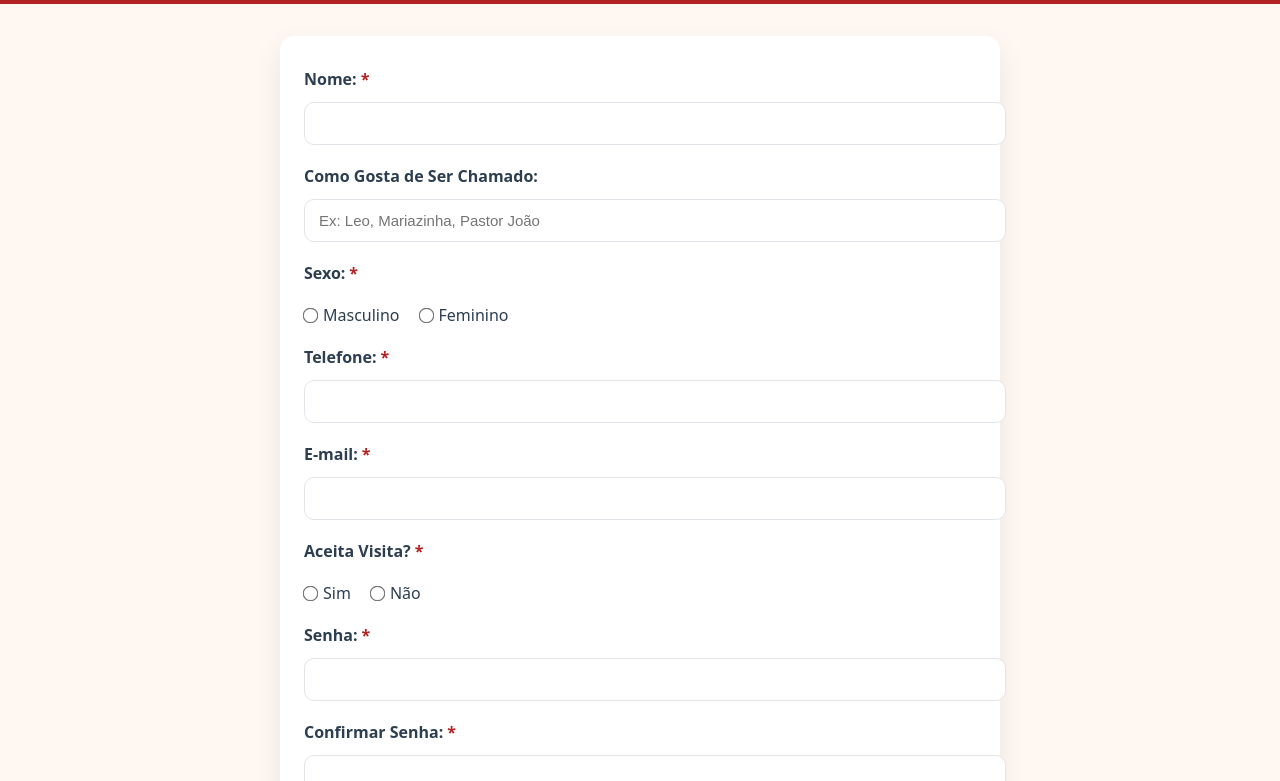
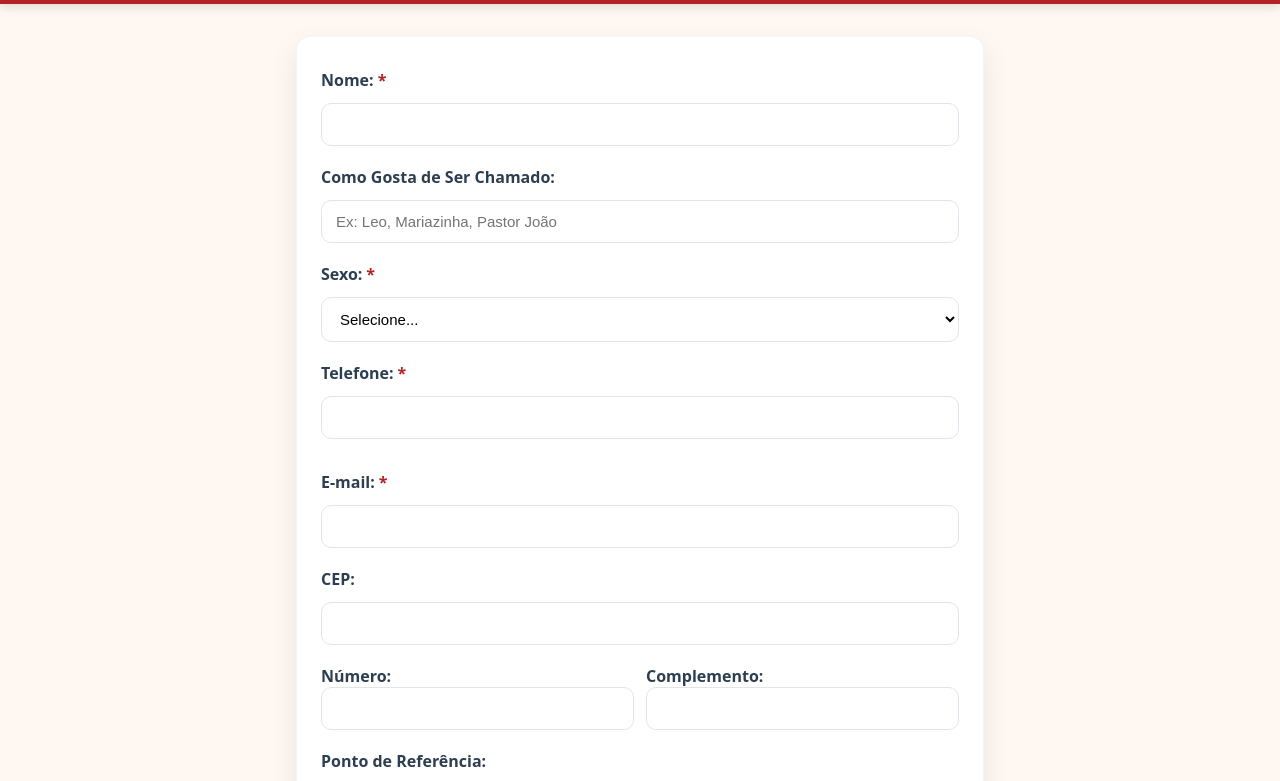
Before and after one commit to leoguerramaia/Oracao, a plain HTML site: page cadastro.html in a window 1280 px wide. Shown: the part 69-850 px from the top of the page. Drawn offline with Linux system fonts and the light colour scheme.

Commit message:
Update cadastro.html

```diff
--- a/cadastro.html
+++ b/cadastro.html
@@ -17,6 +17,9 @@
       --ring:rgba(178,34,34,.35);
     }
 
+    /* ✅ evita overflow dos campos (inclui padding/borda no width) */
+    *, *::before, *::after { box-sizing: border-box; }
+
     body{
       margin:0;
       font-family:system-ui, -apple-system, Segoe UI, Roboto, Arial, sans-serif;
@@ -29,56 +32,76 @@
       color:#ffd700;
       padding:20px;
       text-align:center;
+      box-shadow:0 2px 10px rgba(0,0,0,.15);
+      text-shadow:0 0 6px rgba(255,215,0,0.6);
     }
-    header h1{margin:0;font-size:24px;}
+    header h1{margin:0;font-size:24px;letter-spacing:.5px}
 
-    .container{max-width:720px;margin:32px auto;padding:0 16px;}
+    .container{
+      max-width:720px;
+      margin:32px auto;
+      padding:0 16px;
+    }
+
     .card{
       background:var(--card);
       border-radius:14px;
       padding:24px;
       box-shadow:0 12px 30px rgba(0,0,0,.08);
+      border:1px solid rgba(0,0,0,.04);
     }
 
     form{display:flex;flex-direction:column;gap:12px}
-    label{font-weight:600;margin-top:8px}
+
+    label{display:block;font-weight:600;margin-top:8px}
     label .required{color:var(--primary);margin-left:4px}
 
-    input,select,button{
-      width:100%;padding:12px 14px;border-radius:10px;font-size:15px;
-      border:1px solid #e1e5ea;outline:none;background:#fff;
+    input, select, button{
+      width:100%;
+      padding:12px 14px;
+      border-radius:10px;
+      font-size:15px;
+      border:1px solid #e1e5ea;
+      outline:none;
+      background:#fff;
+      /* ✅ garante que o width 100% não estoure */
+      box-sizing: border-box;
     }
-    input:focus{border-color:var(--primary);box-shadow:0 0 0 4px var(--ring)}
+    input:focus, select:focus{border-color:var(--primary);box-shadow:0 0 0 4px var(--ring)}
+
+    /* opcional: melhora a aparência do select em alguns navegadores */
+    select{
+      appearance:auto;          /* mantenha o arrow nativo */
+      min-width:0;              /* evita estourar em layouts flex */
+    }
 
     .erro{color:var(--primary);font-size:13px;display:none}
 
     button{border:none;font-weight:700;cursor:pointer;transition:.3s}
     .btn-main{background:var(--primary);color:#fff}
     .btn-main:hover{background:var(--primary-hov)}
+    .btn-home{background:#fff;color:var(--accent);border:1px solid #e1e5ea}
+    .btn-home:hover{background:#f7f9fb;color:var(--accent-hov)}
 
-    /* Radios */
-    .radios{
-      display:flex;
-      gap:20px;
-      flex-wrap:wrap;
-    }
-    .radio-option{
-      display:inline-flex;   /* 🔴 mudança chave: inline-flex */
-      align-items:center;
-      gap:6px;
-      cursor:pointer;
-      font-weight:normal;
-      white-space:nowrap;
-    }
-    .radio-option input{
-      accent-color:var(--primary);
-      margin:0;
-      transform:scale(1.2); /* aumenta a bolinha */
+    .row{display:flex;gap:12px;flex-wrap:wrap}
+    .row>div{flex:1;min-width:180px}
+
+    .preview{font-size:14px}
+    .preview a{color:var(--primary);text-decoration:none}
+
+    .visually-hidden{
+      position:absolute !important;
+      width:1px;height:1px;padding:0;margin:-1px;overflow:hidden;
+      clip:rect(0 0 0 0);white-space:nowrap;border:0;
     }
 
-    /* Mobile: radios em coluna */
     @media (max-width:768px){
-      .radios{flex-direction:column;gap:10px}
+      header h1{font-size:20px}
+      .container{margin:16px auto}
+      .card{padding:18px}
+      button{font-size:14px;padding:10px}
+      .row{flex-direction:column}
+      .row>div{min-width:100%}
     }
   </style>
 </head>
@@ -93,24 +116,49 @@
         <label for="apelido">Como Gosta de Ser Chamado:</label>
         <input type="text" id="apelido" placeholder="Ex: Leo, Mariazinha, Pastor João">
 
-        <label>Sexo:<span class="required">*</span></label>
-        <div class="radios">
-          <label class="radio-option"><input type="radio" name="sexo" value="MASCULINO" required> Masculino</label>
-          <label class="radio-option"><input type="radio" name="sexo" value="FEMININO" required> Feminino</label>
-        </div>
+        <!-- Sexo como lista -->
+        <label for="sexo">Sexo:<span class="required">*</span></label>
+        <select id="sexo" required>
+          <option value="">Selecione...</option>
+          <option value="MASCULINO">Masculino</option>
+          <option value="FEMININO">Feminino</option>
+        </select>
 
         <label for="telefone">Telefone:<span class="required">*</span></label>
-        <input type="tel" id="telefone" required>
+        <input type="tel" id="telefone" pattern="\d{10,11}" required>
+        <div id="whatsLink" class="preview"></div>
 
         <label for="email">E-mail:<span class="required">*</span></label>
         <input type="email" id="email" required>
         <div id="emailErro" class="erro">❌ Já existe um cadastro com este e-mail.</div>
 
-        <label>Aceita Visita?<span class="required">*</span></label>
-        <div class="radios">
-          <label class="radio-option"><input type="radio" name="visita" value="SIM" required> Sim</label>
-          <label class="radio-option"><input type="radio" name="visita" value="NÃO" required> Não</label>
+        <label for="cep">CEP:</label>
+        <input type="text" id="cep" maxlength="8" onblur="buscarCEP()">
+
+        <div id="enderecoAuto" style="display:none;">
+          <label for="rua">Rua:</label><input type="text" id="rua">
+          <label for="bairro">Bairro:</label><input type="text" id="bairro">
         </div>
+
+        <div class="row">
+          <div><label for="numero">Número:</label><input type="text" id="numero"></div>
+          <div><label for="complemento">Complemento:</label><input type="text" id="complemento"></div>
+        </div>
+
+        <label for="referencia">Ponto de Referência:</label>
+        <input type="text" id="referencia">
+
+        <!-- Aceita visita como lista -->
+        <label for="visita">Aceita Visita?<span class="required">*</span></label>
+        <select id="visita" required>
+          <option value="">Selecione...</option>
+          <option value="SIM">Sim</option>
+          <option value="NÃO">Não</option>
+        </select>
+
+        <label for="maps">URL do Google Maps:</label>
+        <input type="url" id="maps" oninput="previewMaps()">
+        <div id="mapsPreview" class="preview"></div>
 
         <label for="senha">Senha:<span class="required">*</span></label>
         <input type="password" id="senha" required>
@@ -118,9 +166,36 @@
         <label for="confirmaSenha">Confirmar Senha:<span class="required">*</span></label>
         <input type="password" id="confirmaSenha" required>
 
+        <!-- Campo oculto de tipo de usuário (mantido) -->
+        <label for="tipoUsuario" class="visually-hidden">Tipo de Usuário</label>
+        <select id="tipoUsuario" class="visually-hidden" aria-hidden="true">
+          <option value="Usuário" selected>Usuário</option>
+          <option value="Administrador">Administrador</option>
+        </select>
+
         <button type="submit" class="btn-main">✅ Finalizar Cadastro</button>
+        <button type="button" class="btn-home" onclick="location.href='index.html'">🏠 Página Inicial</button>
       </form>
     </section>
   </main>
-</body>
-</html>
+
+  <script>
+    async function buscarCEP(){
+      const cep = document.getElementById("cep").value.replace(/\D/g, '');
+      if(cep.length !== 8) return;
+      try{
+        const resp = await fetch(`https://viacep.com.br/ws/${cep}/json/`);
+        const dados = await resp.json();
+        document.getElementById("enderecoAuto").style.display = "block";
+        document.getElementById("rua").value = dados.logradouro || "";
+        document.getElementById("bairro").value = dados.bairro || "";
+      }catch(e){
+        document.getElementById("enderecoAuto").style.display = "block";
+      }
+    }
+
+    document.getElementById("telefone").addEventListener("input", () => {
+      const tel = document.getElementById("telefone").value.replace(/\D/g,'');
+      const whatsDiv = document.getElementById("whatsLink");
+      if(/^\d{10,11}$/.test(tel)){
+        whatsDiv.innerHTML = `📱 <a href=
```
